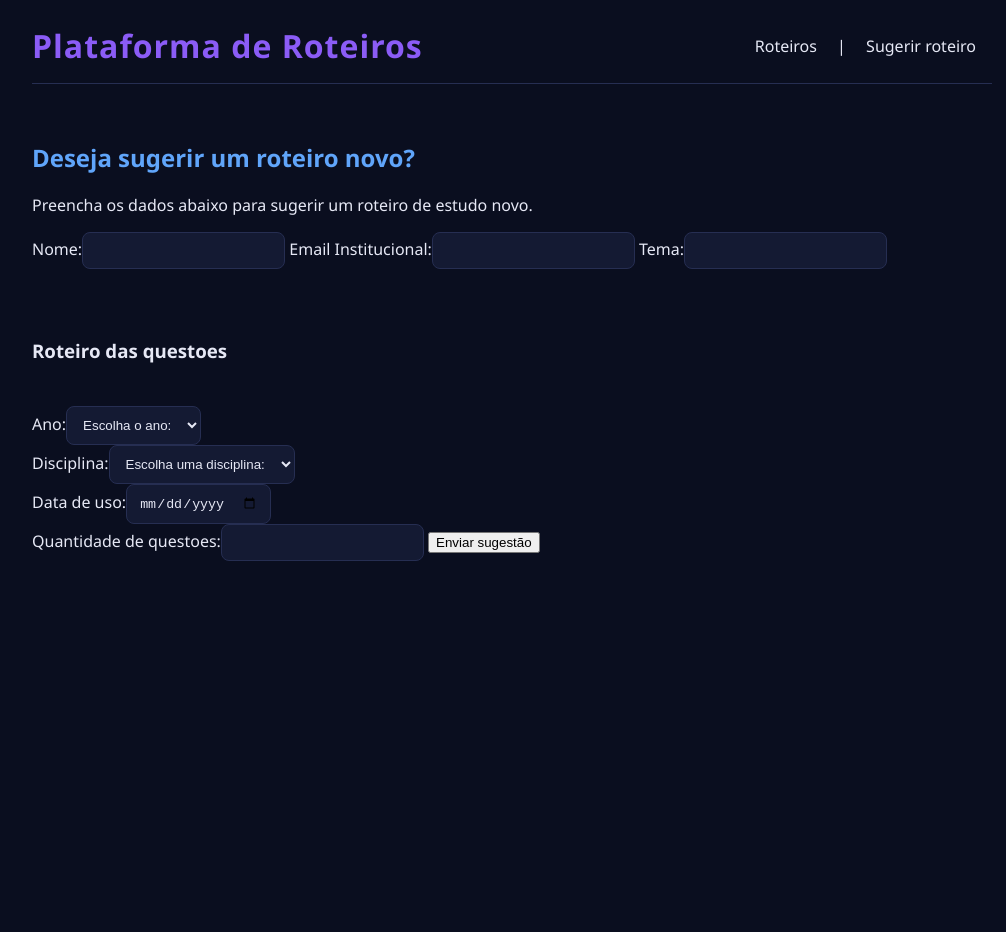
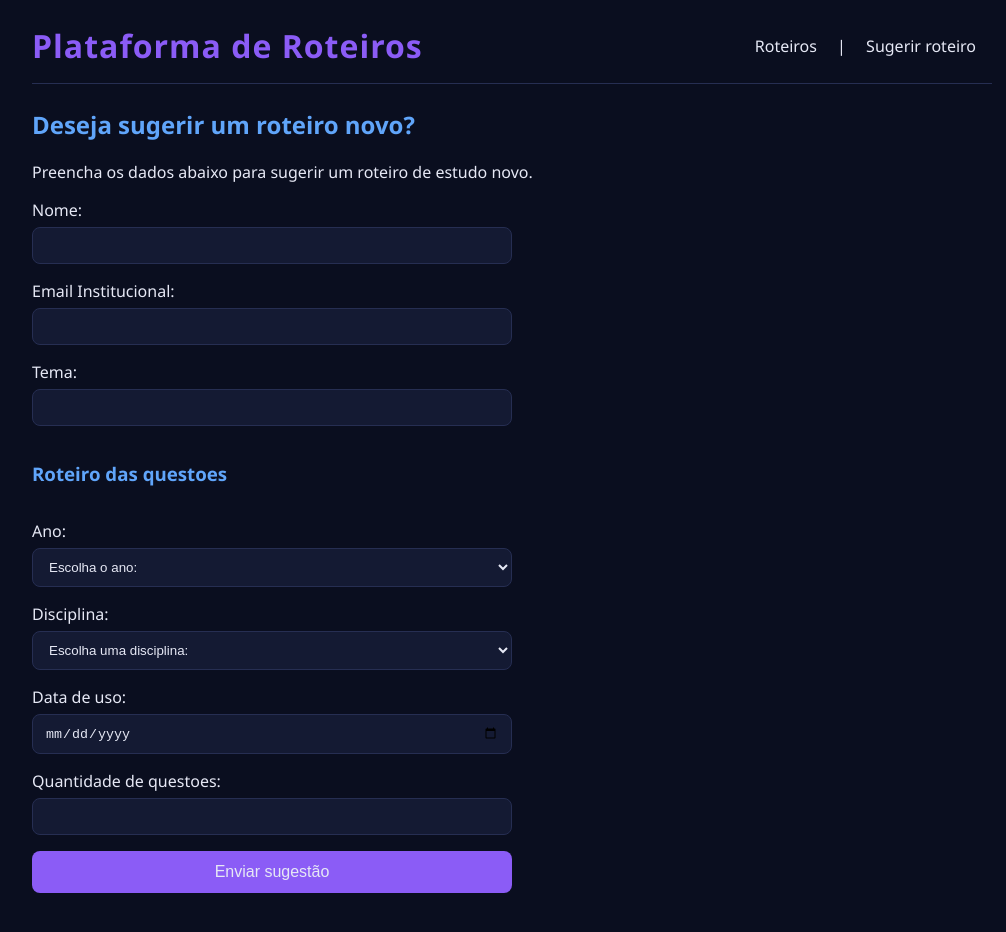
Before and after one commit to FelipeWalkerX/A2-Dev-Web, a Next.js app: page /sugerir in a window 1280 px wide. Shown: the whole page, without its empty margins (128-1134 px from the left). Before the commit the page ends 800 px from the top, so only its background shows below. Built offline with nearby package versions, Linux system fonts and the light colour scheme.

Commit message:
Tirado todos os <br /> para usar as quebras de linhas do css e estilizado o formulario para solicitar roteiro

```diff
--- a/app/globals.css
+++ b/app/globals.css
@@ -7,6 +7,8 @@
   --link: #33ffff;    /*Cor unica so para os links, o roxo que tinha escolhido antes ficou esquisito*/
   --destaque: #8b5cf6;    /*O cabecalho e as bordas em cima dos cards*/
   --subtitulos: #60a5fa;    /*Os subtitulos*/
+  --erro: #f87171;   /*Corzinha para caso der erro*/
+  --sucesso: #4ade80;   /*E uma pra caso der bom*/
 }
 
 body{
@@ -100,6 +102,56 @@ select, input{    /*O select é uma tag como o resto e nao uma classe como o .fi
   padding: 16px;
 }
 
-h2{
+h2, h3{
   color: var(--subtitulos);   /*Colocando cor nos subtitulos*/
 }
+
+ol li{    /*Tag para pegar cada item dentro da lista enumerada*/
+  margin-bottom: 16px;    /*Colocado um espaco entre uma questao e outra*/
+  line-height: 1.5;   /*Deixa as linhas mais afastadas umas das outras*/
+}
+
+.resposta{
+  display: block;
+  margin-top: 4px;
+  color: var(--textoS);
+}
+
+.selo{
+  color: var(--textoS);
+  font-size: 14px;    /*Deixando a letrinha pequena para parecer rodape*/
+  border-top: 1px solid var(--bordas);
+  padding-top: 12px;
+  margin-top: 24px;
+}
+
+.formulario{
+  display: flex;
+  flex-direction: column; /*Deixando um campo embaixo do outro*/
+  gap: 16px;
+  max-width: 480px;   /*Um espacozinho entre o nome e a caixinha*/
+}
+
+.formulario label{
+  display: flex;
+  flex-direction: column; /*Pra ficar com o nome em cima e a caixa embaixo*/
+  gap: 6px;
+}
+
+button{
+  background-color: var(--destaque);
+  color: var(--textoP);
+  border: none;
+  border-radius: 8px;
+  padding: 12px;
+  font-size: 16px;
+  cursor: pointer;  /*Colocar uma maozinha de cursor*/
+}
+
+.erros{
+  color: var(--erro);
+}
+
+.sucesso{
+  color: var(--sucesso);
+}
--- a/app/sugerir/page.js
+++ b/app/sugerir/page.js
@@ -73,10 +73,10 @@ export default function SugerirRoteiro(){
     return(
         <main>
             <Cabecalho titulo = "Plataforma de Roteiros" />
-            <h2> <br /> Deseja sugerir um roteiro novo? </h2>
+            <h2>  Deseja sugerir um roteiro novo? </h2>
             <p> Preencha os dados abaixo para sugerir um roteiro de estudo novo.  </p>
 
-            <form onSubmit = {enviar}>  {/* Agrupa os formularios e ja se previne com a funcao enviar pra nao recarregar assim que for enviado */}
+            <form className="formulario" onSubmit = {enviar}>  {/* Agrupa os formularios e ja se previne com a funcao enviar pra nao recarregar assim que for enviado */}
                 {/* Campos para digitar nome */}
                 <label> {/* Nome do campo que aparece para o usuario */}
                     Nome:
@@ -95,7 +95,7 @@ export default function SugerirRoteiro(){
                     <input type = "text" value = {tema} onChange = {(e) => setTema(e.target.value)} />
                 </label>
 
-                <h3> <br /><br /> Roteiro das questoes <br /><br /> </h3>
+                <h3>  Roteiro das questoes  </h3>
 
                 <label>
                     Ano:
@@ -109,7 +109,7 @@ export default function SugerirRoteiro(){
                 </label>
 
                 <label>
-                    <br />Disciplina:
+                    Disciplina:
                     <select value = {disciplina} onChange={(e) => setDisciplina(e.target.value)}> {/*  ...e as materias que tem, pra nao dar ruim */}
                         <option value = ""> Escolha uma disciplina: </option>
                         <option value = "Matemática"> Matemática </option>
@@ -120,25 +120,25 @@ export default function SugerirRoteiro(){
                 </label>
 
                 <label>
-                    <br />Data de uso:
+                    Data de uso:
                     <input type = "date" value = {dataUso} onChange = {(e) => setDataUso(e.target.value)} />    {/* usado data para digitar so data, certinho */}
                 </label>
 
                 <label>
-                    <br />Quantidade de questoes:
+                    Quantidade de questoes:
                     <input type = "number" value = {qtdeQuestoes} onChange = {(e) => setQtdeQuestoes(e.target.value)} />    {/* E aqui so pra digitar numeros */}
                 </label>
 
                 <button type = "submit"> Enviar sugestão </button>
             </form>
 
-            <ul>
+            <ul className="erros">
                 {erros.map((erro, posicao) =>(
                     <li key = {posicao}>{erro}</li>
                 ))}
             </ul>
 
-            {enviado && <p>Sugestão enviada com sucesso!</p>}       {/* Se for enviado, ele mostra essa mensagem, é um if dentro do jsx */}
+            {enviado && <p className="sucesso">Sugestão enviada com sucesso!</p>}       {/* Se for enviado, ele mostra essa mensagem, é um if dentro do jsx */}
 
         </main>
     );
--- a/components/seloIA.js
+++ b/components/seloIA.js
@@ -1,6 +1,6 @@
 export default function SeloIA(props){
     return (
-        <p>
+        <p className="selo">
             Conteudo gerado por IA e revisado por {props.professor.nome}, professor(a) de {props.professor.disciplina} na escola {props.professor.escola}
         </p>
     );
```
Also changed, not shown: app/roteiro/[id]/page.js (+4 -8 lines).
